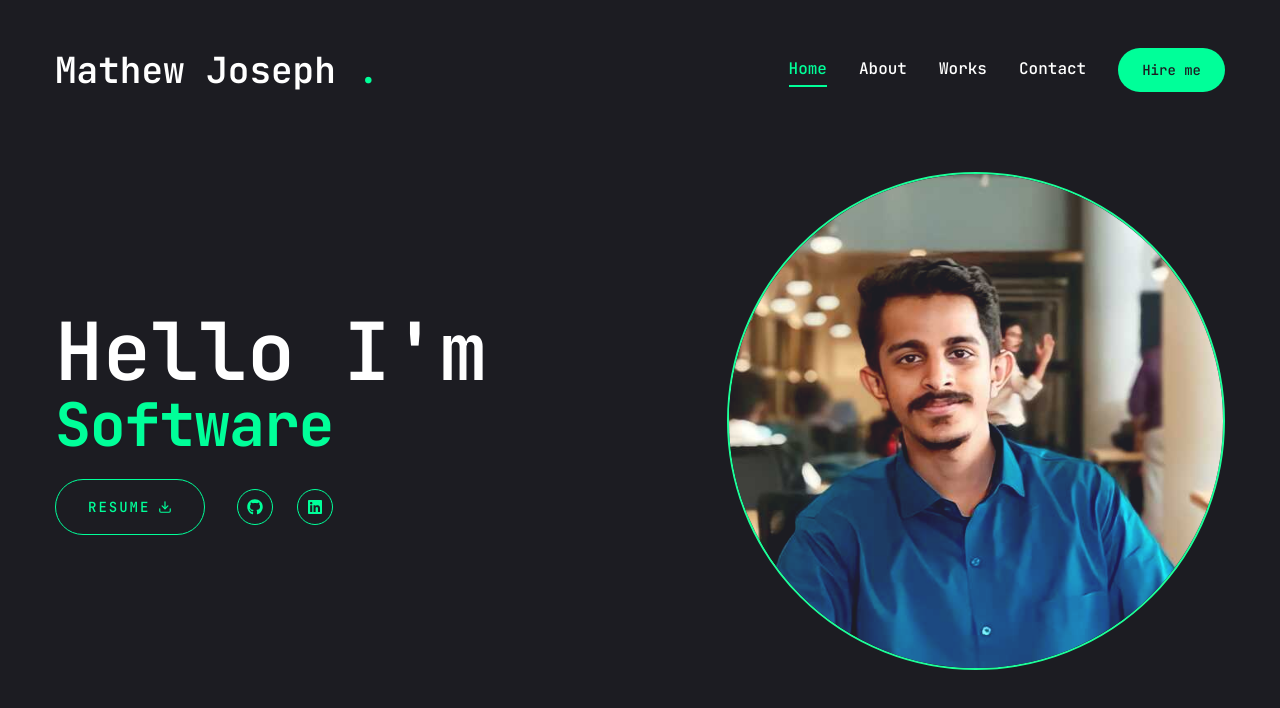
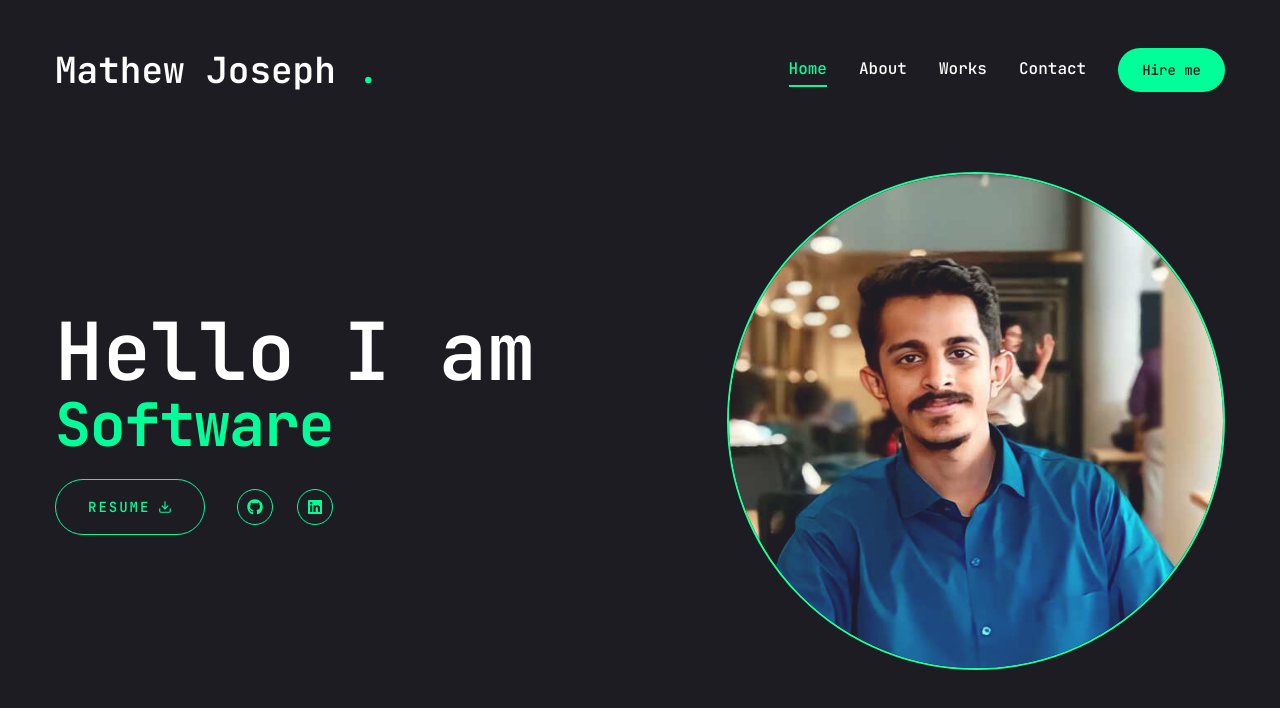
Before and after one commit to mathew-star/MyPortfolio, a Next.js app in the folder my-portfolio/: page / in a window 1280 px wide. Shown: the top 708 px of the page. Built offline with nearby package versions, Linux system fonts and the light colour scheme.

Commit message:
Fix:about page

```diff
--- a/my-portfolio/src/app/About/page.tsx
+++ b/my-portfolio/src/app/About/page.tsx
@@ -34,23 +34,24 @@ const slugs = [
 
 const About = () => {
   return (
-    <div className='mx-auto px-8'>
-      <div className='flex flex-col xl:flex-row justify-between  items-center xl:pt-12 xl:pb-24 space-y-8 xl:space-y-0 xl:space-x-8'>
+    <div className="mx-auto px-8">
+      <div className="flex flex-col xl:flex-row justify-between  items-center xl:pt-12 xl:pb-24 space-y-8 xl:space-y-0 xl:space-x-8">
         <div className="text-center xl:text-left ">
-          <p className='text-4xl'>About me .</p>
+          <p className="text-4xl">About me .</p>
 
           <p className="text-xl mt-5 leading-relaxed  text-white dark:text-gray-300">
 
-          Hello! I am Mathew, a dedicated tech enthusiast with a Bachelor's degree in Mechanical Engineering. Driven by an insatiable curiosity and a deep passion for the IT field.
+          Hello! I am Mathew, a dedicated tech enthusiast with a Bachelors degree in Mechanical Engineering. Driven by an insatiable curiosity and a deep passion for the IT field.
            <br />I am a passionate and dedicated Software Developer
             with extensive experience in building <br /> high-quality web applications.
              I am continuously learning and exploring new technologies <br /> to stay updated with industry trends.
-             Let's build something amazing together!
+             Let us build something amazing together!
           </p>
 
           <blockquote className="text-lg mt-5 italic text-accent dark:text-gray-400 mb-4">
             "The only way to do great work is to love what you do." - Steve Jobs
           </blockquote>
+
 
           <div className="mb-8 text-center xl:mb-0  ">
               <Social containerStyles="flex gap-6" iconStyles="w-12 h-12 border border-accent rounded-full flex justify-center items-center text-accent text-base hover:bg-accent hover:text-primary hover:transition-all duration-500"/>
--- a/my-portfolio/src/app/page.tsx
+++ b/my-portfolio/src/app/page.tsx
@@ -14,7 +14,7 @@ const HomePage = () => {
 
           <div className="flex flex-col xl:flex-row justify-between items-center xl:pt-8 xl:pb-24">
             <div className="text-center xl:text-left order-2 xl:order-none">
-              <h1 className="h1"> Hello I'm <br /> <span>
+              <h1 className="h1"> Hello I am <br /> <span>
               <TypingAnimation
       className="text-4xl xl:text-left xl:text-6xl font-bold text-accent dark:text-white"
       texts={["Mathew Joseph", "Software Developer"]}
--- a/my-portfolio/src/components/CarouselImage.tsx
+++ b/my-portfolio/src/components/CarouselImage.tsx
@@ -1,4 +1,5 @@
 import * as React from "react";
+import Image from 'next/image';
 import { Card, CardContent } from "@/components/ui/card";
 import {
   Carousel,
@@ -45,7 +46,7 @@ export const CarouselImage: React.FC<CarouselImageProps> = ({ images }) => {
                       className="w-full h-full flex items-center justify-center"
                       style={{ cursor: "pointer" }}
                     >
-                      <img
+                      <Image
                         src={image}
                         alt={`Project Image ${index + 1}`}
                         className="w-full h-auto rounded-lg object-cover"
```
